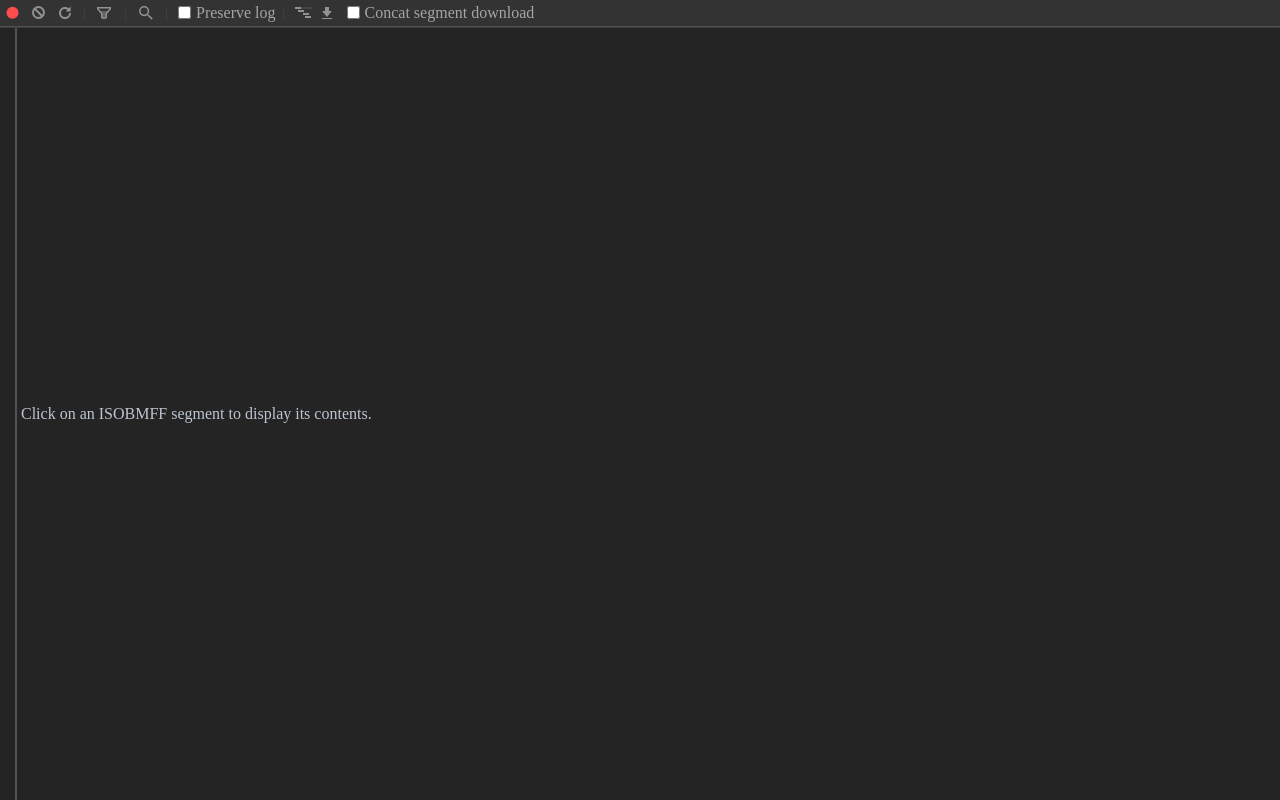
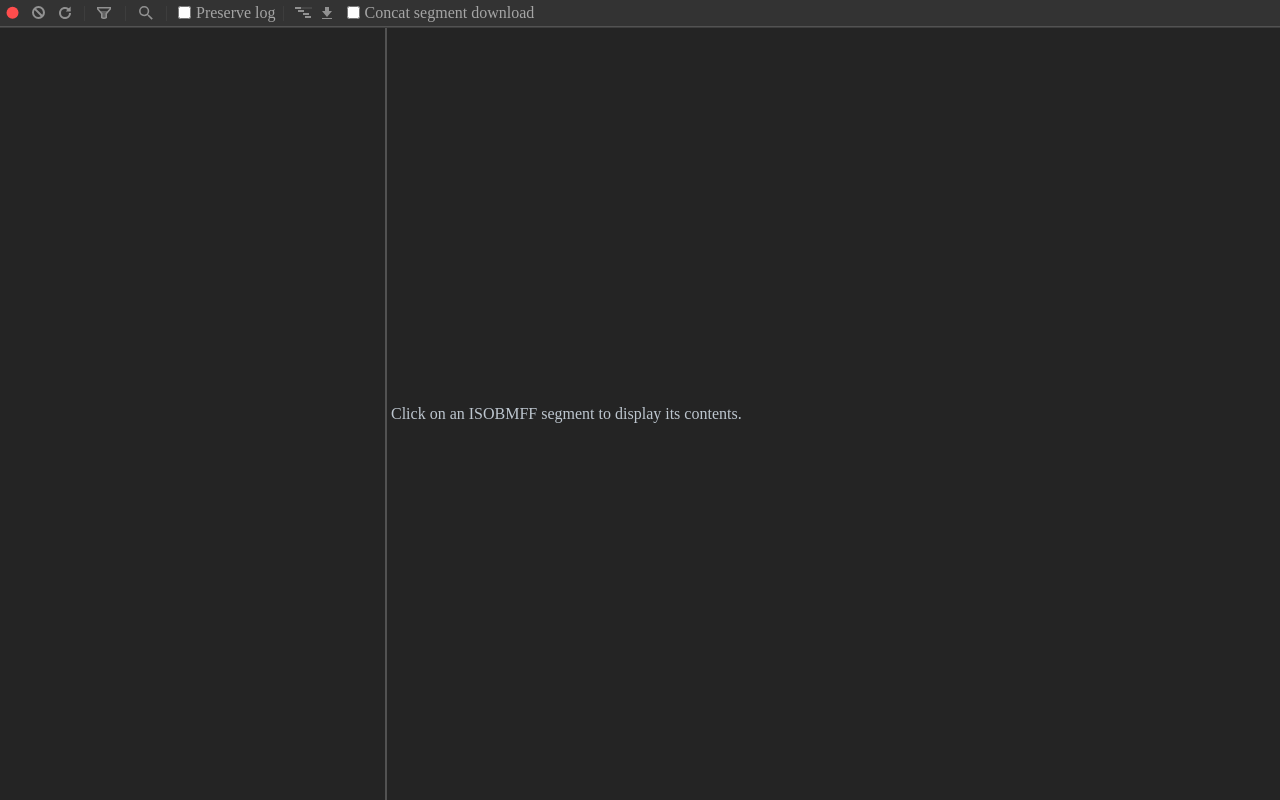
Before and after one commit to bitmovin/MP4Inspector, a browser extension: page html/inspectView.html in a window 1280 px wide. Drawn offline with Linux system fonts and the light colour scheme.

Commit message:
add initial 30-70 split

```diff
--- a/css/styles.css
+++ b/css/styles.css
@@ -49,6 +49,10 @@ body {
     width: 100%;
     border-top: 1px solid rgb(82, 82, 82);
     border-bottom: 1px solid rgb(61, 61, 61);
+}
+
+#requestList {
+    width: 30vw;
 }
 
 #requestList, #detailView {
```
